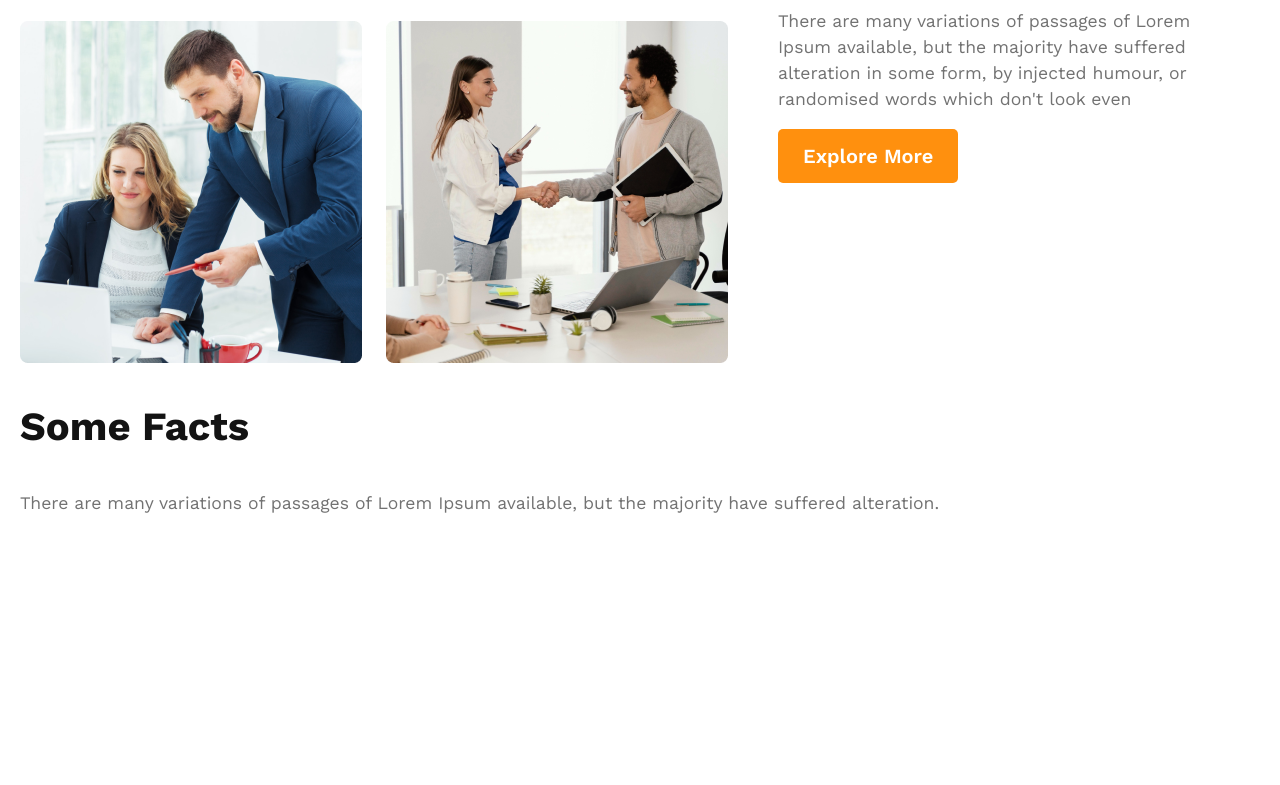
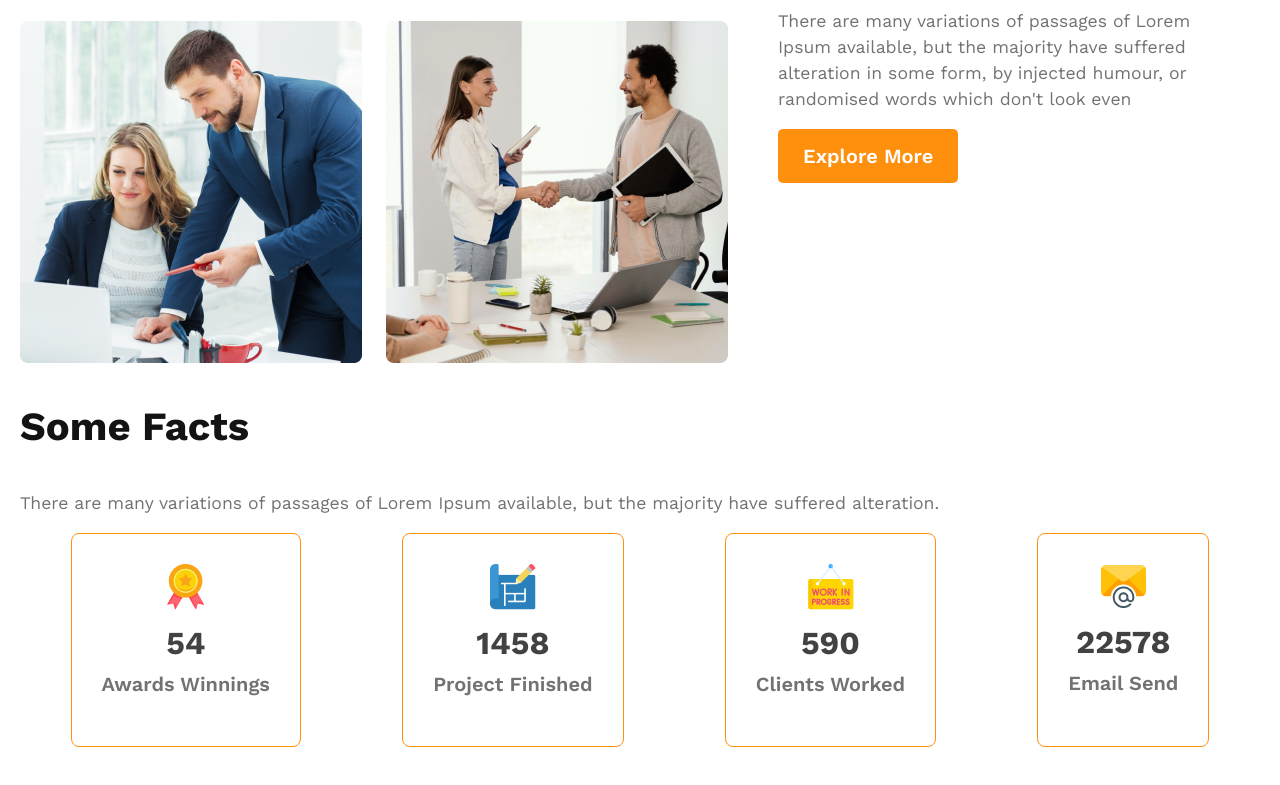
Before and after one commit to Jihad-24/G3-Architects-Website, a plain HTML site: page index.html in a window 1280 px wide. Shown: the part 1431-2216 px from the top of the page. Before the commit the page ends 2017 px from the top, so only its background shows below. Drawn offline with nearby package versions, Linux system fonts and the light colour scheme.

Commit message:
started fact section

```diff
--- a/index.html
+++ b/index.html
@@ -64,6 +64,28 @@
         <section class="facts-container">
             <h3 class="section-title">Some Facts</h3>
             <p class="text-light-gray">There are many variations of passages of Lorem Ipsum available, but the majority have suffered alteration.</p>
+            <div class="facts-card-container">
+                <div class="card">
+                    <img src="./images/icons/ribon.png" alt="">
+                    <h2 class="card-stats">54</h2>
+                    <p class="card-title">Awards Winnings</p>
+                </div>
+                <div class="card">
+                    <img src="./images/icons/projects.png" alt="">
+                    <h2 class="card-stats">1458</h2>
+                    <p class="card-title">Project Finished</p>
+                </div>
+                <div class="card">
+                    <img src="./images/icons/customers.png" alt="">
+                    <h2 class="card-stats">590</h2>
+                    <p class="card-title">Clients Worked</p>
+                </div>
+                <div class="card">
+                    <img src="./images/icons/email.png" alt="">
+                    <h2 class="card-stats"> 22578 </h2>
+                    <p class="card-title">Email Send</p>
+                </div>
+            </div>
         </section>
     </main>
     <!-- main end -->
--- a/styles/architects.css
+++ b/styles/architects.css
@@ -20,12 +20,14 @@
     border: 0;
     cursor: pointer;
 }
+
 .text-light-gray {
     color: #727272;
     font-size: 1.1rem;
     font-weight: 400;
     line-height: 26px;
 }
+
 .section-title {
     color: #131313;
     font-size: 2.5rem;
@@ -124,6 +126,30 @@ main {
     font-weight: 700;
 }
 
+/* facts section style */
+.facts-card-container {
+    display: flex;
+    justify-content: space-around;
+
+}
+.facts-card-container .card {
+    border-radius: 8px;
+    border: 1px solid #FF900E;
+    text-align: center;
+    padding: 30px;
+}
+.facts-card-container .card-title{
+    font-weight: 600;
+    color: #727272;
+    font-size: 1.25rem;
+    margin-top: 5px;
+}
+.facts-card-container .card-stats{
+    font-size: 2rem;
+    color: #424242;
+    margin-top: 10px;
+    margin-bottom: 10px;
+}
 
 
 
@@ -140,13 +166,14 @@ main {
     }
 
     nav,
-    .teams-container
-    {
+    .teams-container {
         flex-direction: column;
     }
-    .teams-img-container{
+
+    .teams-img-container {
         grid-template-columns: 1fr;
     }
+
     .teams-content {
         padding-right: 15px;
         padding-left: 20px;
@@ -159,7 +186,8 @@ main {
         padding: 50px;
     }
 
-    nav, .teams-container {
+    nav,
+    .teams-container {
         flex-direction: column;
     }
 }
```
